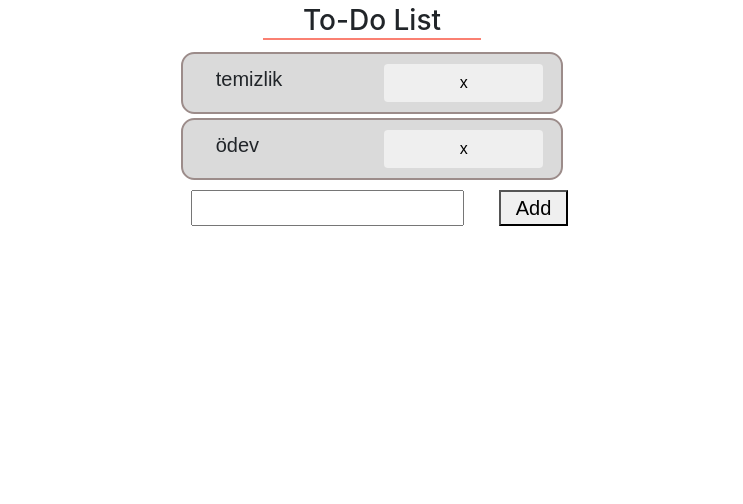
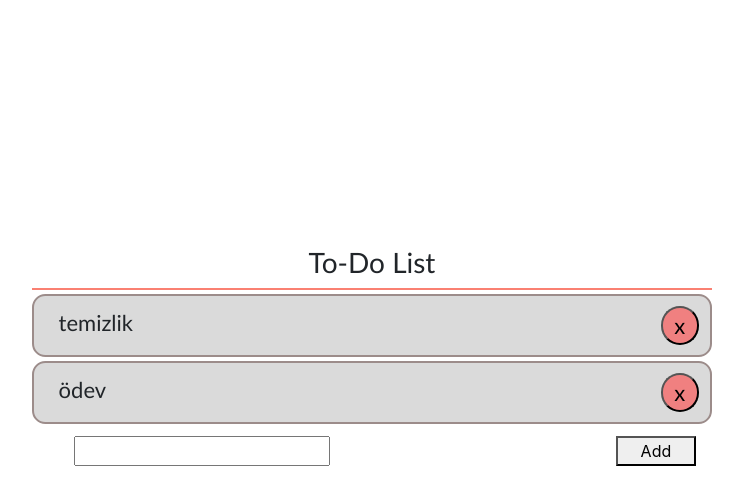
Before and after one commit to gulen-sule/To-Do-List-React, a React (Create React App) app: page / in a window 1280 px wide. Shown: the top 504 px of the page, without its empty margins (268-1011 px from the left). Built offline with nearby package versions, Linux system fonts and the light colour scheme.

Commit message:
desinged the page commit

```diff
--- a/src/App.css
+++ b/src/App.css
@@ -1,23 +1,24 @@
-.title {
-  display: flex;
-justify-self: center;
+#title {
+display: flex;
 justify-content: center;
-width: max-content;
+align-items: center;
+font-family: 'Gill Sans';
 padding-left: 40px;
 padding-right: 40px;
 margin-top: 4px;
 box-sizing: border-box;
 border-bottom: salmon solid;
 border-width: 2px;
-
 }
 
-.as{
-  display: grid;
-  justify-content: center;
-}
 .cont{
   border: solid salmon;
   width:8px;
 
 }
+.whole{
+  height: 90vh;
+  display: flex;
+  justify-content: center;
+  align-items: center;
+}
--- a/src/App.js
+++ b/src/App.js
@@ -11,9 +11,13 @@
     integrity="sha384-MCw98/SFnGE8fJT3GXwEOngsV7Zt27NXFoaoApmYm81iuXoPkFOJwJ8ERdknLPMO"
      crossorigin="anonymous"/>
   </head>
-  <div class="container as">
-  <h3 class="container title" className="title">To-Do List</h3>
-  <Form class="container " ></Form>
+  <div class="container" className="whole" >
+    <div class="row">
+    <div  class="col" id="title">
+      <h3>To-Do List</h3>
+    </div>
+  <Form class="col-12" ></Form>
+  </div>
   </div>
   </>)
 }
--- a/src/components/Add/Add.css
+++ b/src/components/Add/Add.css
@@ -1,34 +1,42 @@
-.col-lg {
-    font-size: 20px;
-    font-family: fantasy;
-    margin: 10px;
-
+  .btn_remove{
+    width: 38px;
+    background-color: lightcoral;
+    text-align: center;
+    border-radius: 90pt;
   }
-  .btn{
-    size-adjust: 1px;
-    width: 12px;
+  .btn-add{
+    width: 80px;
+    text-align: center;
+    margin: 12px;
   }
   .row_list{
+    padding: 10px;
+    font-size: 22px;
+    font-family:  'Gill Sans MT';
     margin-top: 4px;
-    height: min-content;
-    display: inline-block;
     word-break: break-word;
-    table-layout:fixed;
-    padding-left: 8px;
-    padding-right: 8px;
     background-color: rgb(218, 218, 218);
     border-radius: 10pt;
     border: solid rgb(156, 140, 138) 2px;
   }
+  .input{
+   width: auto;
+   justify-content: center;
+   justify-self: center;
+   margin: 12px;
 
-  .input {
-    display: flex;
+  }
+  #input-text{
+    width: 200px;
+  }
+  #add{
     justify-content: center;
-    justify-self: center;
   }
-  .list {
-    display: flex;
-    justify-content: center;
-    padding-top: 10px;
-    font-size: 22px;
+  #page{
+    justify-items: center;
+
   }
+  #to-do-input{
+width:inherit;
+
+  }
--- a/src/components/Add/Add.js
+++ b/src/components/Add/Add.js
@@ -9,7 +9,7 @@
     const handleClick = (event) => {
         event.preventDefault();
         //window.alert(event.target[0].value)
-        if(event.target[0].value!="")
+        if(event.target[0].value!=="")
         setItem([...items,event.target[0].value])
         event.target[0].value=""
       }
@@ -20,23 +20,32 @@
     }
 
     return(
-        <div class="container" >
-
-    <div class="container list-cont">
+    <div class="container">
+    <div class="container" className="list-cont">
         {items.map((d,index)=>
-        <div className="list" class="row row_list" key={index}>
-            <ToDoList item={d}></ToDoList>
-            <button  class="col-lg btn" id={index}  type="button" onClick={()=>removeItem(index)}>x</button>
+        <div class="row row_list" key={index}>
+            <div  class="col-11">
+                <ToDoList item={d} ></ToDoList>
+            </div>
+            <div class="col-1">
+                <button className="btn_remove" id={index}  type="button" onClick={()=>removeItem(index)}>x</button>
+            </div>
         </div>
         )}
     </div>
 
-    <form class="container" className="input" onSubmit={handleClick}>
-    <div class="row">
-        <label class="col-lg" >
-            <input  type="text" name="to-do-input" />
+    <form  onSubmit={handleClick}>
+    <div class="container">
+    <div class="row" id="add">
+        <div class="col-10">
+        <label  className="input" >
+            <input type="text" name="to-do-input" id="to-do-input" />
         </label>
-        <button class="col-lg btnS" type="Submit">Add</button>
+        </div>
+        <div  class="col-2">
+        <button className="btn-add" type="Submit">Add</button>
+        </div>
+    </div>
     </div>
     </form>
 
--- a/src/components/ToDo/ToDo.css
+++ b/src/components/ToDo/ToDo.css
@@ -1,5 +1,5 @@
-.item {
-    display: flex;
-    justify-content: center;
-    justify-self: center;
+#item {
+    width: 30px;
+    border: solid rgb(121, 76, 76) 29px;
+    font-family:  'Gill Sans MT';
   }
--- a/src/components/ToDo/ToDoList.js
+++ b/src/components/ToDo/ToDoList.js
@@ -2,7 +2,7 @@
 
 function ToDoList({item}){
 return(
-<div class="col-lg item"> {item}</div>
+<div id="item"> {item}</div>
 )
 }
 
```
